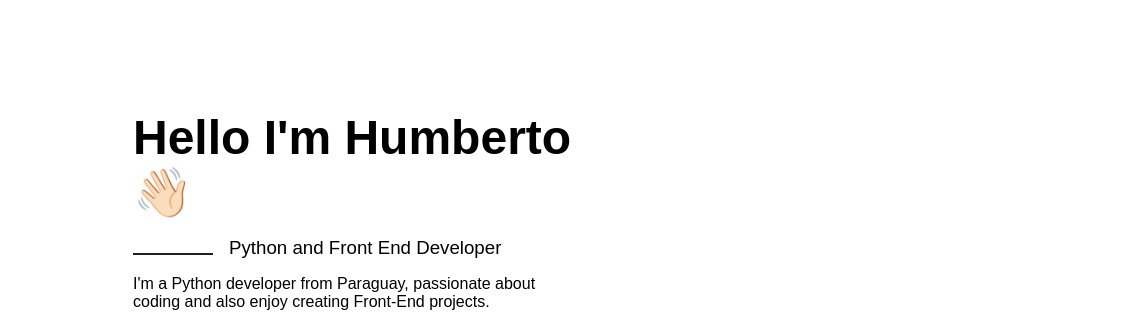
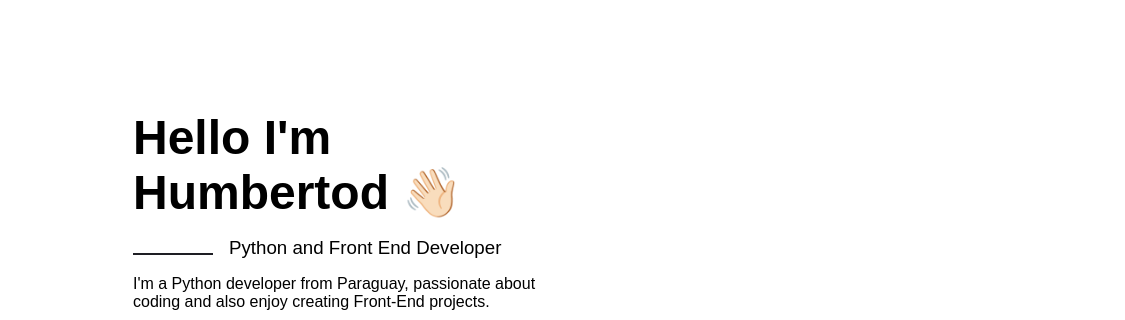
Before and after one commit to humberto325/humberto325, a plain HTML site: page index.html in a window 1280 px wide. Shown: the part 166-486 px from the top of the page, 155-1280 px from the left. Drawn offline with Linux system fonts and the light colour scheme; a script that the page names is missing; a web font is replaced by a local one.

Commit message:
cambionkombre

```diff
--- a/index.html
+++ b/index.html
@@ -41,7 +41,7 @@
     </div>
     <section class="home" id="home">
         <div class="home-text">
-            <h2>Hello I'm Humberto 👋🏻</h2>
+            <h2>Hello I'm Humbertod 👋🏻</h2>
             <h3>Python  and Front End Developer</h3>
             <p>I'm a Python developer from Paraguay, passionate about coding and also enjoy creating Front-End projects.</p>
             <div class="home-btn">
```
